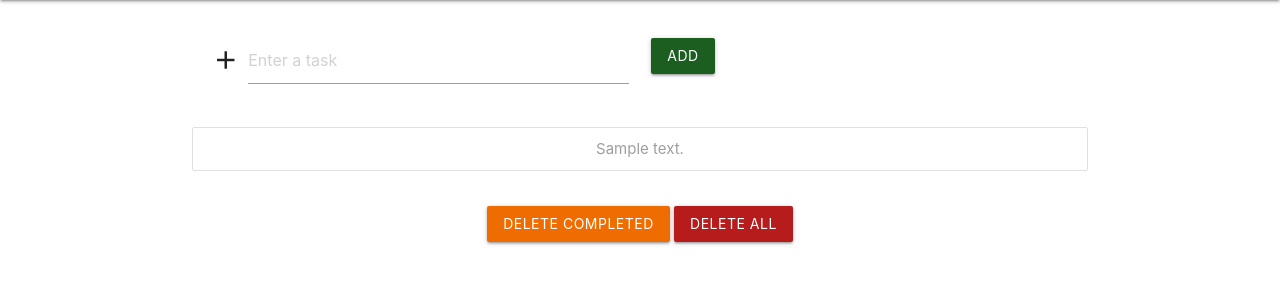
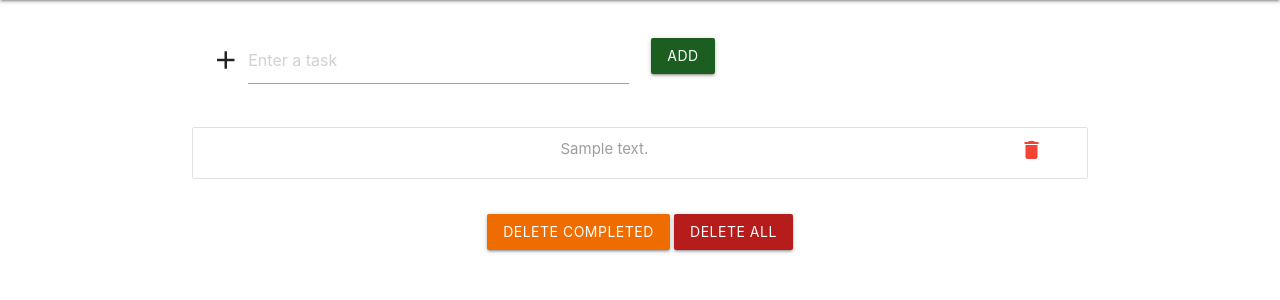
Before and after one commit to abidalikp/todolist-app, a Django app: page / in a window 1280 px wide. Shown: the part 64-364 px from the top of the page. Run offline with Django 4.2, Linux system fonts and the light colour scheme; a user stored in the database is signed in; tables that the repository leaves empty hold one stand-in row (values such as "Sample post").

Commit message:
feat: delete individual task

```diff
--- a/templates/todolist/index.html
+++ b/templates/todolist/index.html
@@ -17,9 +17,27 @@
         <ul class="collection">
             {% for item in todo_items %}
                 {% if item.completed %}
-                    <li class="collection-item grey-text">{{item}}</li>
+                <li class="collection-item grey-text row">
+                    <div class="col s11">
+                        {{item}}
+                    </div>
+                    <div class="col s1">
+                        <a href="{% url 'delete' item.id %}">
+                            <i class="material-icons prefix red-text">delete</i>
+                        </a>
+                    </div>
+                </li>
                 {% else %}
-                    <li class="collection-item"><a href="{% url 'completed' item.id %}">{{item}}</a></li>
+                <li class="collection-item row">
+                    <div class="col s11">
+                        <a href="{% url 'completed' item.id %}">{{item}}</a>
+                    </div>
+                    <div class="col s1">
+                        <a href="{% url 'delete' item.id %}">
+                            <i class="material-icons prefix red-text">delete</i>
+                        </a>
+                    </div>
+                </li>
                 {% endif %}
             {% endfor %}
         </ul>
--- a/todolist/urls.py
+++ b/todolist/urls.py
@@ -7,4 +7,5 @@ urlpatterns = [
     path('completed/<todo_id>', views.completedTodo, name='completed'),
     path('deletecompleted', views.deleteCompleted, name='deletecompleted'),
     path('deleteall', views.deleteAll, name='deleteall'),
+    path('delete/<todo_id>', views.deleteTodo, name='delete'),
 ]
--- a/todolist/views.py
+++ b/todolist/views.py
@@ -31,6 +31,12 @@ def completedTodo(request, todo_id):
     return redirect('index')
 
 @login_required
+def deleteTodo(request, todo_id):
+    todo = Todolist.objects.get(pk=todo_id)
+    todo.delete()
+    return redirect('index')
+
+@login_required
 def deleteCompleted(request):
     Todolist.objects.filter(completed=True, user=request.user).delete()
     return redirect('index')
```
